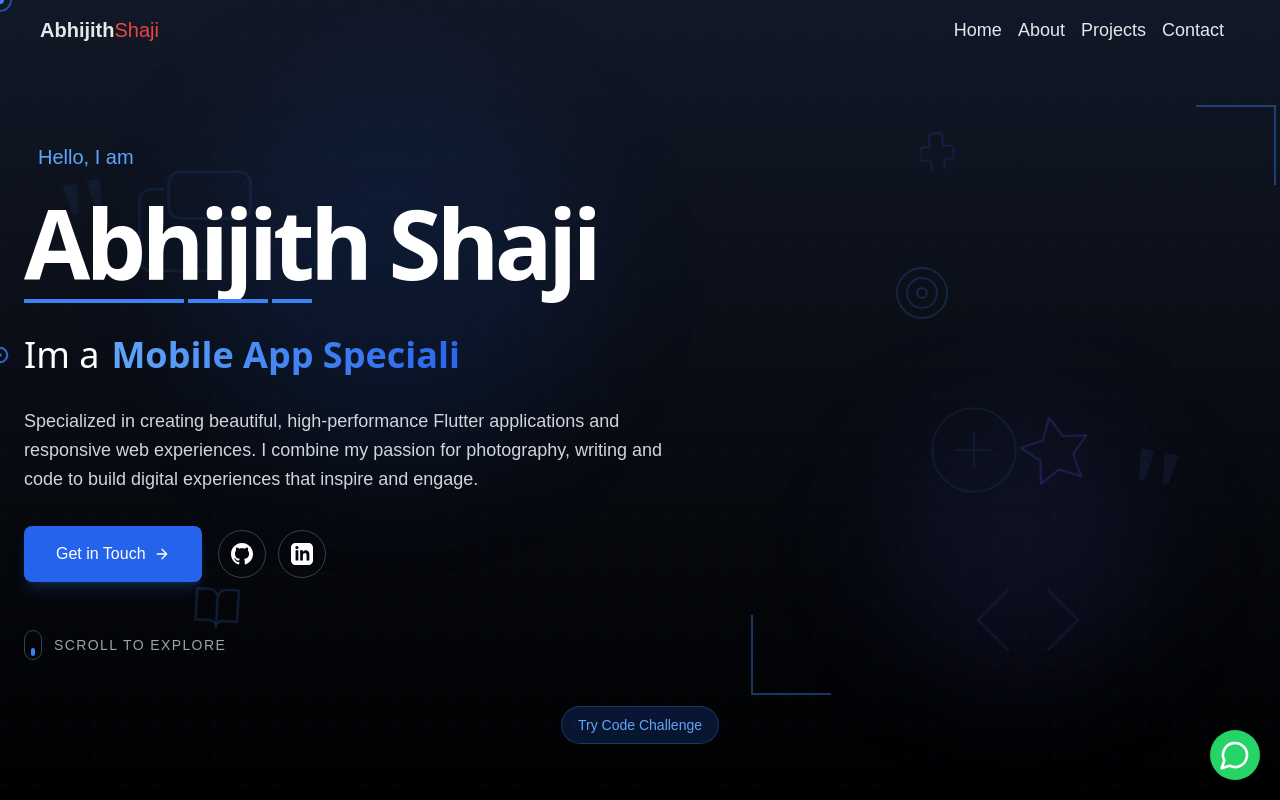
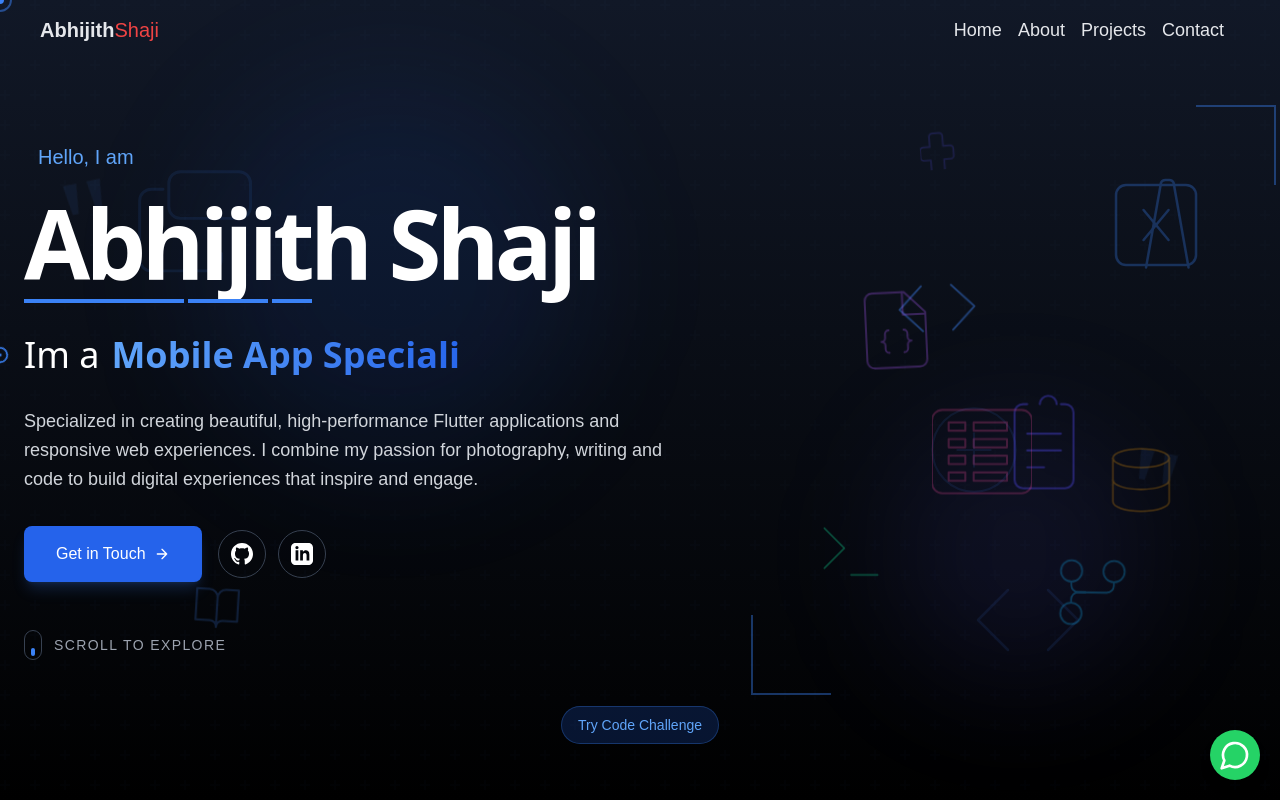
Before and after one commit to abhijeeeth/portfolio, a Next.js app: page / in a window 1280 px wide. Shown: the top 800 px of the page. Built offline with nearby package versions, Linux system fonts and the light colour scheme.

Commit message:
Add interactive SVG elements and new coding challenges to Hero component

```diff
--- a/app/Hero/page.jsx
+++ b/app/Hero/page.jsx
@@ -93,6 +93,43 @@ const Hero = () => {
         }
       },
       hint: "Try using Math.max() or a comparison loop"
+    },
+    {
+      title: "Filter Array",
+      description: "Complete the function to filter out all numbers less than 10",
+      code: `function filterSmallNumbers(arr) {\n  // Your code here\n  \n}`,
+      solution: `function filterSmallNumbers(arr) {\n  return arr.filter(num => num >= 10);\n}`,
+      test: `filterSmallNumbers([5, 12, 8, 20, 3])`,
+      expectedOutput: `[12, 20]`,
+      verify: answer => {
+        try {
+          // Parse the array from the string answer
+          const result = JSON.parse(answer.replace(/'/g, '"'));
+          return Array.isArray(result) &&
+            result.length === 2 &&
+            result.includes(12) &&
+            result.includes(20);
+        } catch (e) {
+          return false;
+        }
+      },
+      hint: "Try using the array filter() method with a condition"
+    },
+    {
+      title: "Object Property Counter",
+      description: "Complete the function to count the number of properties in an object",
+      code: `function countProperties(obj) {\n  // Your code here\n  \n}`,
+      solution: `function countProperties(obj) {\n  return Object.keys(obj).length;\n}`,
+      test: `countProperties({name: 'John', age: 30, city: 'New York'})`,
+      expectedOutput: `3`,
+      verify: answer => {
+        try {
+          return Number(answer) === 3;
+        } catch (e) {
+          return false;
+        }
+      },
+      hint: "Try using Object.keys() or a for...in loop"
     }
   ];
 
@@ -525,29 +562,124 @@ const Hero = () => {
                 transition={{ delay: 1.1, duration: 0.5 }}
               ></motion.div>
 
-              {/* Added more decorative SVG elements */}
+              {/* Code-related SVG elements */}
               <motion.div
-                className="absolute top-1/4 left-1/4 opacity-30"
+                className="absolute top-1/4 left-1/4 opacity-40"
                 animate={{
-                  rotate: [0, 360],
+                  rotate: [0, 5, 0, -5, 0],
                 }}
-                transition={{ repeat: Infinity, duration: 25, ease: "linear" }}
+                transition={{ repeat: Infinity, duration: 8, ease: "easeInOut" }}
               >
-                <svg xmlns="http://www.w3.org/2000/svg" width="60" height="60" viewBox="0 0 24 24" fill="none" stroke="#3b82f6" strokeWidth="0.5" strokeLinecap="round" strokeLinejoin="round">
-                  <circle cx="12" cy="12" r="10"></circle>
-                  <circle cx="12" cy="12" r="6"></circle>
-                  <circle cx="12" cy="12" r="2"></circle>
+                <svg xmlns="http://www.w3.org/2000/svg" width="90" height="90" viewBox="0 0 24 24" fill="none" stroke="#3b82f6" strokeWidth="0.5" strokeLinecap="round" strokeLinejoin="round">
+                  <polyline points="16 18 22 12 16 6"></polyline>
+                  <polyline points="8 6 2 12 8 18"></polyline>
                 </svg>
               </motion.div>
+
               <motion.div
-                className="absolute bottom-1/3 right-1/3 opacity-30"
+                className="absolute bottom-1/3 right-1/3 opacity-40"
                 animate={{
-                  rotate: [0, -360],
+                  scale: [1, 1.05, 1],
                 }}
-                transition={{ repeat: Infinity, duration: 30, ease: "linear" }}
+                transition={{ repeat: Infinity, duration: 6, ease: "easeInOut" }}
               >
-                <svg xmlns="http://www.w3.org/2000/svg" width="80" height="80" viewBox="0 0 24 24" fill="none" stroke="#4f46e5" strokeWidth="0.5" strokeLinecap="round" strokeLinejoin="round">
-                  <polygon points="12 2 15.09 8.26 22 9.27 17 14.14 18.18 21.02 12 17.77 5.82 21.02 7 14.14 2 9.27 8.91 8.26 12 2"></polygon>
+                <svg xmlns="http://www.w3.org/2000/svg" width="100" height="100" viewBox="0 0 24 24" fill="none" stroke="#4f46e5" strokeWidth="0.5" strokeLinecap="round" strokeLinejoin="round">
+                  <path d="M8 3H7a2 2 0 0 0-2 2v16a2 2 0 0 0 2 2h10a2 2 0 0 0 2-2V5a2 2 0 0 0-2-2h-1"></path>
+                  <path d="M15 3a2 2 0 0 0-4 0"></path>
+                  <line x1="8" y1="10" x2="16" y2="10"></line>
+                  <line x1="8" y1="14" x2="16" y2="14"></line>
+                  <line x1="8" y1="18" x2="12" y2="18"></line>
+                </svg>
+              </motion.div>
+
+              {/* Code bracket SVG */}
+              <motion.div
+                className="absolute top-10 right-10 opacity-30"
+                animate={{
+                  x: [0, 5, 0],
+                }}
+                transition={{ repeat: Infinity, duration: 7, ease: "easeInOut" }}
+              >
+                <svg xmlns="http://www.w3.org/2000/svg" width="120" height="120" viewBox="0 0 24 24" fill="none" stroke="#3b82f6" strokeWidth="0.5" strokeLinecap="round" strokeLinejoin="round">
+                  <path d="M10 20.5l3-17a1 1 0 0 1 1-.5h.5a1 1 0 0 1 1 .5l3 17"></path>
+                  <path d="M18 20H6a2 2 0 0 1-2-2V6a2 2 0 0 1 2-2h12a2 2 0 0 1 2 2v12a2 2 0 0 1-2 2Z"></path>
+                  <path d="m14.5 15-5-6"></path>
+                  <path d="m9.5 15 5-6"></path>
+                </svg>
+              </motion.div>
+
+              {/* Terminal/Command line SVG */}
+              <motion.div
+                className="absolute bottom-20 left-10 opacity-40"
+                animate={{
+                  y: [0, -8, 0],
+                }}
+                transition={{ repeat: Infinity, duration: 9, ease: "easeInOut" }}
+              >
+                <svg xmlns="http://www.w3.org/2000/svg" width="80" height="80" viewBox="0 0 24 24" fill="none" stroke="#10b981" strokeWidth="0.5" strokeLinecap="round" strokeLinejoin="round">
+                  <polyline points="4 17 10 11 4 5"></polyline>
+                  <line x1="12" y1="19" x2="20" y2="19"></line>
+                </svg>
+              </motion.div>
+
+              {/* Database SVG */}
+              <motion.div
+                className="absolute bottom-40 right-20 opacity-30"
+                animate={{
+                  scale: [1, 1.08, 1],
+                }}
+                transition={{ repeat: Infinity, duration: 5, ease: "easeInOut" }}
+              >
+                <svg xmlns="http://www.w3.org/2000/svg" width="70" height="70" viewBox="0 0 24 24" fill="none" stroke="#f59e0b" strokeWidth="0.5" strokeLinecap="round" strokeLinejoin="round">
+                  <ellipse cx="12" cy="5" rx="9" ry="3"></ellipse>
+                  <path d="M21 12c0 1.66-4 3-9 3s-9-1.34-9-3"></path>
+                  <path d="M3 5v14c0 1.66 4 3 9 3s9-1.34 9-3V5"></path>
+                </svg>
+              </motion.div>
+
+              {/* Code snippet SVG */}
+              <motion.div
+                className="absolute top-40 left-20 opacity-30"
+                animate={{
+                  rotate: [0, 3, 0, -3, 0],
+                }}
+                transition={{ repeat: Infinity, duration: 10, ease: "easeInOut" }}
+              >
+                <svg xmlns="http://www.w3.org/2000/svg" width="90" height="90" viewBox="0 0 24 24" fill="none" stroke="#a855f7" strokeWidth="0.5" strokeLinecap="round" strokeLinejoin="round">
+                  <path d="M14.5 2H6a2 2 0 0 0-2 2v16a2 2 0 0 0 2 2h12a2 2 0 0 0 2-2V7.5L14.5 2z"></path>
+                  <polyline points="14 2 14 8 20 8"></polyline>
+                  <path d="M10 12a1 1 0 0 0-1 1v1a1 1 0 0 1-1 1 1 1 0 0 1 1 1v1a1 1 0 0 0 1 1"></path>
+                  <path d="M14 18a1 1 0 0 0 1-1v-1a1 1 0 0 1 1-1 1 1 0 0 1-1-1v-1a1 1 0 0 0-1-1"></path>
+                </svg>
+              </motion.div>
+
+              {/* JSON/API SVG */}
+              <motion.div
+                className="absolute top-1/2 left-1/3 opacity-25"
+                animate={{
+                  y: [0, 10, 0],
+                }}
+                transition={{ repeat: Infinity, duration: 8, ease: "easeInOut" }}
+              >
+                <svg xmlns="http://www.w3.org/2000/svg" width="100" height="100" viewBox="0 0 24 24" fill="none" stroke="#ec4899" strokeWidth="0.5" strokeLinecap="round" strokeLinejoin="round">
+                  <path d="M21.5 2h-19A2.5 2.5 0 0 0 0 4.5v15A2.5 2.5 0 0 0 2.5 22h19a2.5 2.5 0 0 0 2.5-2.5v-15A2.5 2.5 0 0 0 21.5 2zM8 19H4v-2h4v2zm0-4H4v-2h4v2zm0-4H4V9h4v2zm0-4H4V5h4v2zm10 12h-8v-2h8v2zm0-4h-8v-2h8v2zm0-4h-8V9h8v2zm0-4h-8V5h8v2z"></path>
+                </svg>
+              </motion.div>
+
+              {/* Git branch SVG */}
+              <motion.div
+                className="absolute bottom-10 right-1/4 opacity-30"
+                animate={{
+                  rotate: [0, -5, 0, 5, 0],
+                }}
+                transition={{ repeat: Infinity, duration: 12, ease: "easeInOut" }}
+              >
+                <svg xmlns="http://www.w3.org/2000/svg" width="85" height="85" viewBox="0 0 24 24" fill="none" stroke="#0ea5e9" strokeWidth="0.5" strokeLinecap="round" strokeLinejoin="round">
+                  <circle cx="18" cy="6" r="3"></circle>
+                  <circle cx="6" cy="6" r="3"></circle>
+                  <circle cx="6" cy="18" r="3"></circle>
+                  <path d="M18 9v1a2 2 0 0 1-2 2H8a2 2 0 0 1-2-2V9"></path>
+                  <path d="M6 15v-1a2 2 0 0 1 2-2h2"></path>
                 </svg>
               </motion.div>
             </div>
```
